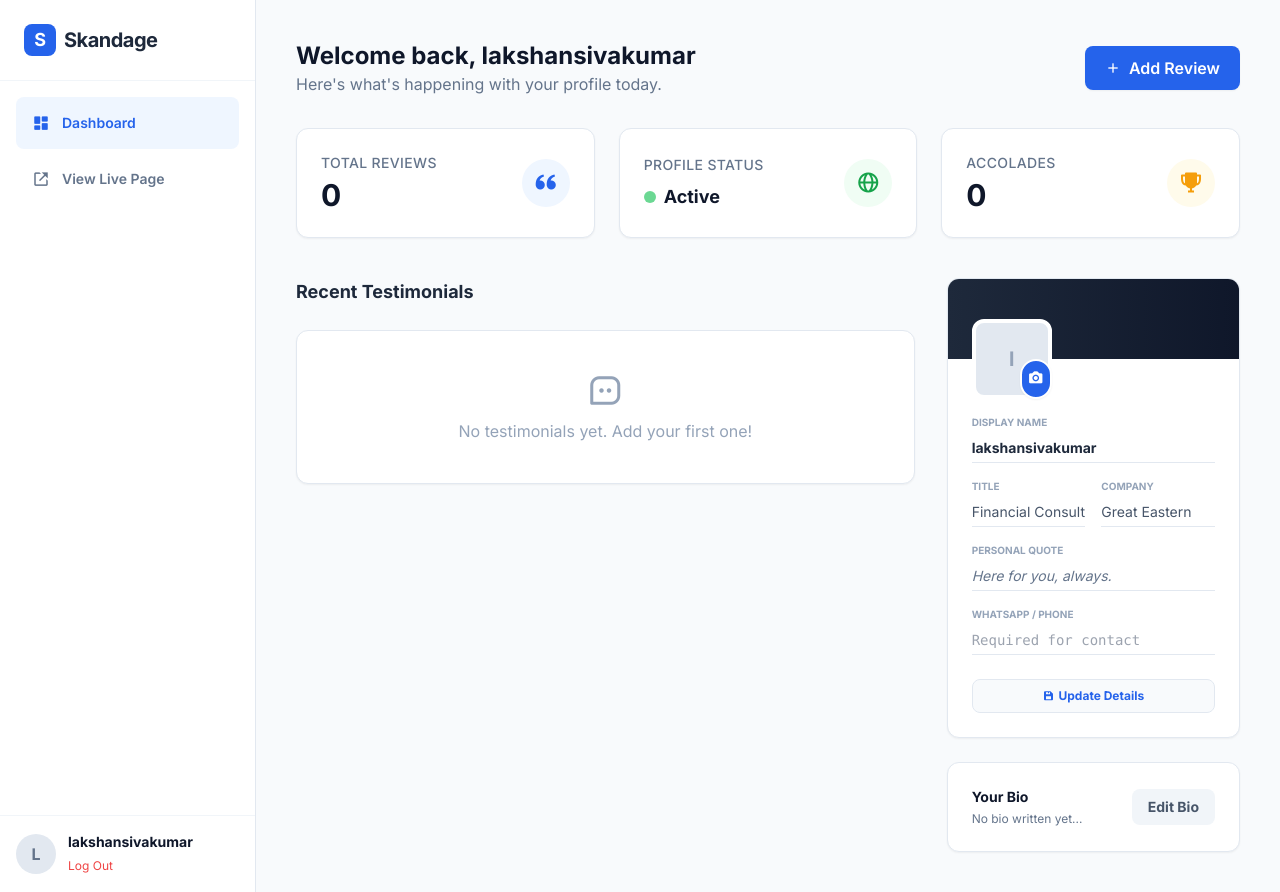
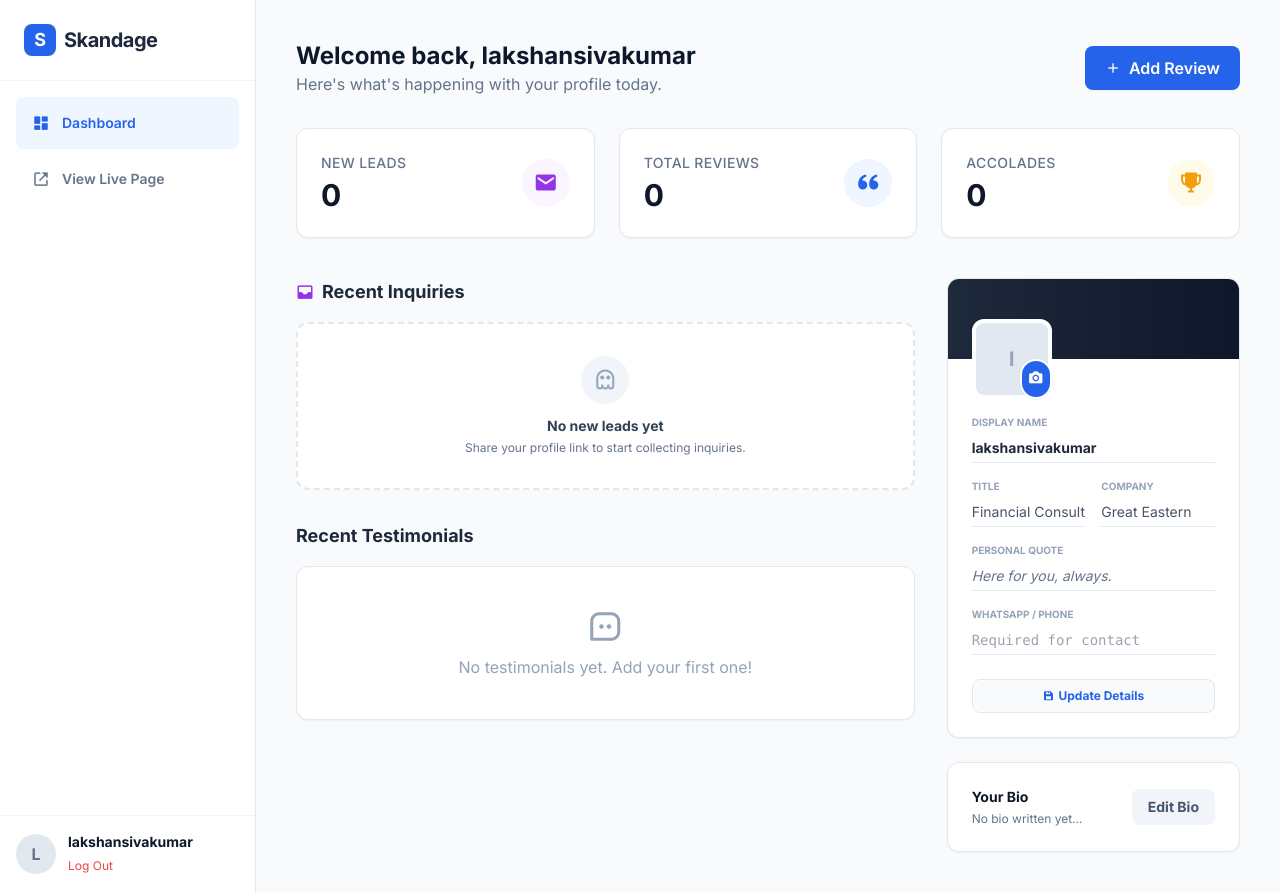
Before and after one commit to LakshanSivakumar/skandage-mvp, a Django app: page /dashboard/ in a window 1280 px wide. Run offline with Django 5.2, Linux system fonts and the light colour scheme; a user stored in the database is signed in; data comes from the database, SQL or seed files in the repository; both versions use the stored data as it was after the commit; some libraries are stand-ins or nearby versions.

Commit message:
added custom domain support

```diff
--- a/config/settings.py
+++ b/config/settings.py
@@ -20,8 +20,7 @@ SECRET_KEY = os.environ.get('SECRET_KEY', 'django-insecure-j#5(=%n-%0omvrmhjil65
 # We check if we are on Render by looking for the 'RENDER' environment variable
 DEBUG = 'RENDER' not in os.environ
 
-ALLOWED_HOSTS = ['*']
-
+ALLOWED_HOSTS = ['.skandage.com', '.onrender.com', 'localhost', '127.0.0.1']
 
 # Application definition
 
--- a/core/templates/core/dashboard.html
+++ b/core/templates/core/dashboard.html
@@ -66,24 +66,21 @@
             <div class="grid grid-cols-1 md:grid-cols-3 gap-6 mb-10">
                 <div class="bg-white p-6 rounded-xl border border-slate-200 shadow-sm flex items-center justify-between">
                     <div>
+                        <p class="text-slate-500 text-sm font-medium uppercase tracking-wide">New Leads</p>
+                        <h3 class="text-3xl font-bold text-slate-900 mt-1">{{ leads.count|default:"0" }}</h3>
+                    </div>
+                    <div class="w-12 h-12 bg-purple-50 text-purple-600 rounded-full flex items-center justify-center text-2xl">
+                        <i class='bx bxs-envelope'></i>
+                    </div>
+                </div>
+
+                <div class="bg-white p-6 rounded-xl border border-slate-200 shadow-sm flex items-center justify-between">
+                    <div>
                         <p class="text-slate-500 text-sm font-medium uppercase tracking-wide">Total Reviews</p>
                         <h3 class="text-3xl font-bold text-slate-900 mt-1">{{ request.user.agent.testimonials.count }}</h3>
                     </div>
                     <div class="w-12 h-12 bg-blue-50 text-blue-600 rounded-full flex items-center justify-center text-2xl">
                         <i class='bx bxs-quote-alt-left'></i>
-                    </div>
-                </div>
-
-                <div class="bg-white p-6 rounded-xl border border-slate-200 shadow-sm flex items-center justify-between">
-                    <div>
-                        <p class="text-slate-500 text-sm font-medium uppercase tracking-wide">Profile Status</p>
-                        <div class="flex items-center gap-2 mt-2">
-                            <span class="w-3 h-3 bg-green-500 rounded-full animate-pulse"></span>
-                            <h3 class="text-lg font-bold text-slate-900">Active</h3>
-                        </div>
-                    </div>
-                    <div class="w-12 h-12 bg-green-50 text-green-600 rounded-full flex items-center justify-center text-2xl">
-                        <i class='bx bx-globe'></i>
                     </div>
                 </div>
 
@@ -100,8 +97,67 @@
 
             <div class="grid grid-cols-1 lg:grid-cols-3 gap-8">
 
-                <div class="lg:col-span-2 space-y-6">
-                    <div class="flex items-center justify-between">
+                <div class="lg:col-span-2 space-y-8">
+
+                    <section>
+                        <div class="flex items-center justify-between mb-4">
+                            <h3 class="text-lg font-bold text-slate-800 flex items-center gap-2">
+                                <i class='bx bxs-inbox text-purple-600'></i> Recent Inquiries
+                            </h3>
+                        </div>
+
+                        {% if leads %}
+                        <div class="bg-white rounded-xl border border-slate-200 shadow-sm overflow-hidden">
+                            <div class="overflow-x-auto">
+                                <table class="w-full text-left border-collapse">
+                                    <thead>
+                                        <tr class="bg-slate-50 border-b border-slate-200 text-xs uppercase text-slate-500 font-bold tracking-wider">
+                                            <th class="p-4">Date</th>
+                                            <th class="p-4">Client Name</th>
+                                            <th class="p-4">Message</th>
+                                            <th class="p-4 text-right">Action</th>
+                                        </tr>
+                                    </thead>
+                                    <tbody class="divide-y divide-slate-100">
+                                        {% for lead in leads %}
+                                        <tr class="hover:bg-purple-50/30 transition group">
+                                            <td class="p-4 text-slate-400 text-sm whitespace-nowrap align-top">
+                                                {{ lead.created_at|date:"M d" }}
+                                            </td>
+                                            <td class="p-4 align-top">
+                                                <div class="font-bold text-slate-800 text-sm">{{ lead.name }}</div>
+                                                <div class="text-xs text-slate-500">{{ lead.email }}</div>
+                                                <div class="text-xs text-slate-500">{{ lead.phone|default:"-" }}</div>
+                                            </td>
+                                            <td class="p-4 text-sm text-slate-600 italic align-top">
+                                                "{{ lead.message|truncatechars:80 }}"
+                                            </td>
+                                            <td class="p-4 text-right align-top">
+                                                <a href="mailto:{{ lead.email }}?subject=Replying to your inquiry" class="inline-flex items-center gap-1 bg-white border border-slate-200 text-slate-600 hover:text-blue-600 hover:border-blue-200 px-3 py-1.5 rounded-lg text-xs font-bold transition">
+                                                    <i class='bx bx-reply'></i> Reply
+                                                </a>
+                                            </td>
+                                        </tr>
+                                        {% endfor %}
+                                    </tbody>
+                                </table>
+                            </div>
+                        </div>
+                        {% else %}
+                        <div class="bg-white border-2 border-dashed border-slate-200 rounded-xl p-8 text-center">
+                            <div class="w-12 h-12 bg-slate-100 text-slate-400 rounded-full flex items-center justify-center text-2xl mx-auto mb-3">
+                                <i class='bx bx-ghost'></i>
+                            </div>
+                            <h3 class="text-sm font-bold text-slate-700">No new leads yet</h3>
+                            <p class="text-xs text-slate-500 mt-1">
+                                Share your profile link to start collecting inquiries.
+                            </p>
+                        </div>
+                        {% endif %}
+                    </section>
+
+                    <section>
+                        <div class="flex items-center justify-between mb-4">
                             <h3 class="text-lg font-bold text-slate-800">Recent Testimonials</h3>
                         </div>
 
@@ -146,11 +202,12 @@
                                 </div>
                             {% endif %}
                         </div>
+                    </section>
                 </div>
 
                 <div class="lg:col-span-1 space-y-6">
 
-                    <div class="bg-white rounded-xl border border-slate-200 shadow-sm overflow-hidden">
+                    <div class="bg-white rounded-xl border border-slate-200 shadow-sm overflow-hidden sticky top-6">
                         <div class="h-20 bg-gradient-to-r from-slate-800 to-slate-900"></div>
 
                         <div class="px-6 pb-6 relative">
--- a/core/urls.py
+++ b/core/urls.py
@@ -2,12 +2,13 @@ from django.urls import path
 from . import views
 from django.urls import include
 urlpatterns = [
+    path('', views.domain_router, name='home'),
     path('dashboard/', views.dashboard, name='dashboard'),
     path('accounts/', include('django.contrib.auth.urls')),
     path('agent/<slug:slug>/', views.agent_profile, name='agent_profile'),
     path('dashboard/testimonial/add/', views.add_testimonial, name='add_testimonial'),
     path('dashboard/testimonial/delete/<int:pk>/', views.delete_testimonial, name='delete_testimonial'),
-    path('dashboard/testimonial/edit/<int:pk>/', views.edit_testimonial, name='edit_testimonial'), # <--- New
-    path('dashboard/bio/', views.edit_bio, name='edit_bio'),             # <--- New
-    path('dashboard/headshot/', views.upload_headshot, name='upload_headshot'), # <--- New
+    path('dashboard/testimonial/edit/<int:pk>/', views.edit_testimonial, name='edit_testimonial'),
+    path('dashboard/bio/', views.edit_bio, name='edit_bio'),
+    path('dashboard/headshot/', views.upload_headshot, name='upload_headshot'),
 ]
--- a/core/views.py
+++ b/core/views.py
@@ -1,5 +1,5 @@
 from django.shortcuts import render, get_object_or_404
-from .models import Agent, Testimonial
+from .models import Agent, Testimonial, Lead
 from django.contrib.auth.decorators import login_required
 from django.shortcuts import redirect
 from .forms import AgentProfileForm, TestimonialForm, LeadForm # <--- Import LeadForm
@@ -7,15 +7,16 @@ from .forms import AgentProfileForm, TestimonialForm, LeadForm # <--- Import Lea
 def agent_profile(request, slug):
     agent = get_object_or_404(Agent, slug=slug)
 
-    # Handle the "Contact Me" form
     if request.method == 'POST':
         form = LeadForm(request.POST)
         if form.is_valid():
             lead = form.save(commit=False)
             lead.agent = agent
             lead.save()
-            # In a real app, we would send an email here using send_mail()
+            print("--- SUCCESS: Lead Saved! ---") # Debug Success
             return redirect('agent_profile', slug=slug)
+        else:
+            print("--- FORM FAILED: ", form.errors) # <--- THIS IS WHAT WE NEED
     else:
         form = LeadForm()
 
@@ -23,7 +24,8 @@ def agent_profile(request, slug):
         'agent': agent,
         'testimonials': agent.testimonials.all(),
         'services': agent.services.all(),
-        'form': form, # Pass the form to the template
+        'credentials': agent.credentials.all(), # Ensure this is passed if you use it
+        'form': form,
     }
     return render(request, 'core/agent_profile.html', context)
 
@@ -35,25 +37,28 @@ def dashboard(request):
     except Agent.DoesNotExist:
         agent = Agent.objects.create(user=request.user, name=request.user.username)
 
-    # 2. Handle the "Save" Action (POST)
+    # 2. Always fetch leads (Now that we know agent exists)
+    # We do this OUTSIDE the try/except so it runs for everyone
+    leads = Lead.objects.filter(agent=agent).order_by('-created_at')
+
+    # 3. Handle the Form
     if request.method == 'POST':
-        # We bind the form to the POST data and the existing agent instance
         form = AgentProfileForm(request.POST, request.FILES, instance=agent)
-
         if form.is_valid():
             form.save()
-            return redirect('dashboard') # Success! Reload page.
-        else:
-            # If errors, we fall through to render the page with the error messages
-            pass
-
-    # 3. Handle the "View" Action (GET)
+            return redirect('dashboard')
     else:
-        # Pre-fill the form with the current database values
         form = AgentProfileForm(instance=agent)
 
-    # 4. Render the Template
-    return render(request, 'core/dashboard.html', {'form': form})
+    # 4. Prepare Context (Combine everything)
+    context = {
+        'form': form,
+        'agent': agent,   # <--- Required for sidebar/stats
+        'leads': leads,   # <--- Required for the Inbox
+    }
+
+    # 5. Render
+    return render(request, 'core/dashboard.html', context)
 
 @login_required
 def add_testimonial(request):
@@ -120,3 +125,26 @@ def upload_headshot(request):
             agent.save()
         return redirect('dashboard')
     return render(request, 'core/upload_headshot.html', {'agent': agent})
+
+def domain_router(request):
+    """
+    The Traffic Controller:
+    1. Checks the domain name (e.g., 'benedict.skandage.com')
+    2. Extracts the subdomain ('benedict')
+    3. Serves the correct Agent Profile
+    """
+    host = request.get_host().split(':')[0] # Remove port number if present
+
+    # List of "Reserved" subdomains that should act like the main site
+    reserved_domains = ['www', 'skandage', 'app', 'localhost', '127.0.0.1']
+
+    # Get the subdomain (e.g., "benedict" from "benedict.skandage.com")
+    subdomain = host.split('.')[0]
+
+    if subdomain in reserved_domains:
+        # If it's the main site, show the Landing Page (or Login)
+        return render(request, 'core/index.html') # You need an index.html, or redirect to login
+
+    else:
+        # It's an AGENT! Load their profile using the subdomain as the slug
+        return agent_profile(request, slug=subdomain)
```
Also changed, not shown: core/admin.py (+7 -1 lines), core/templates/core/agent_profile.html (+16 -28 lines), db.sqlite3. Lines whose indentation alone changed are shown as unchanged.
